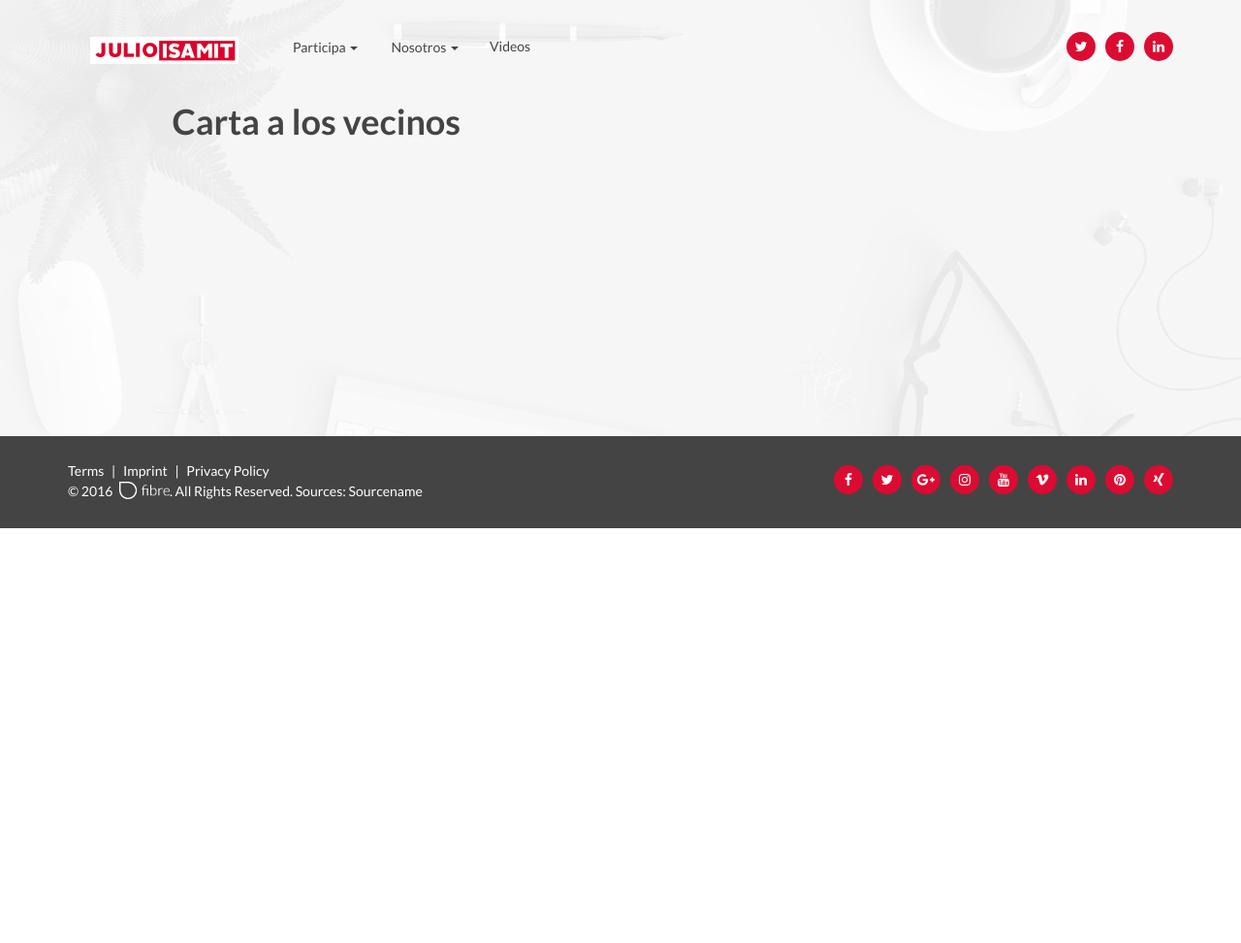
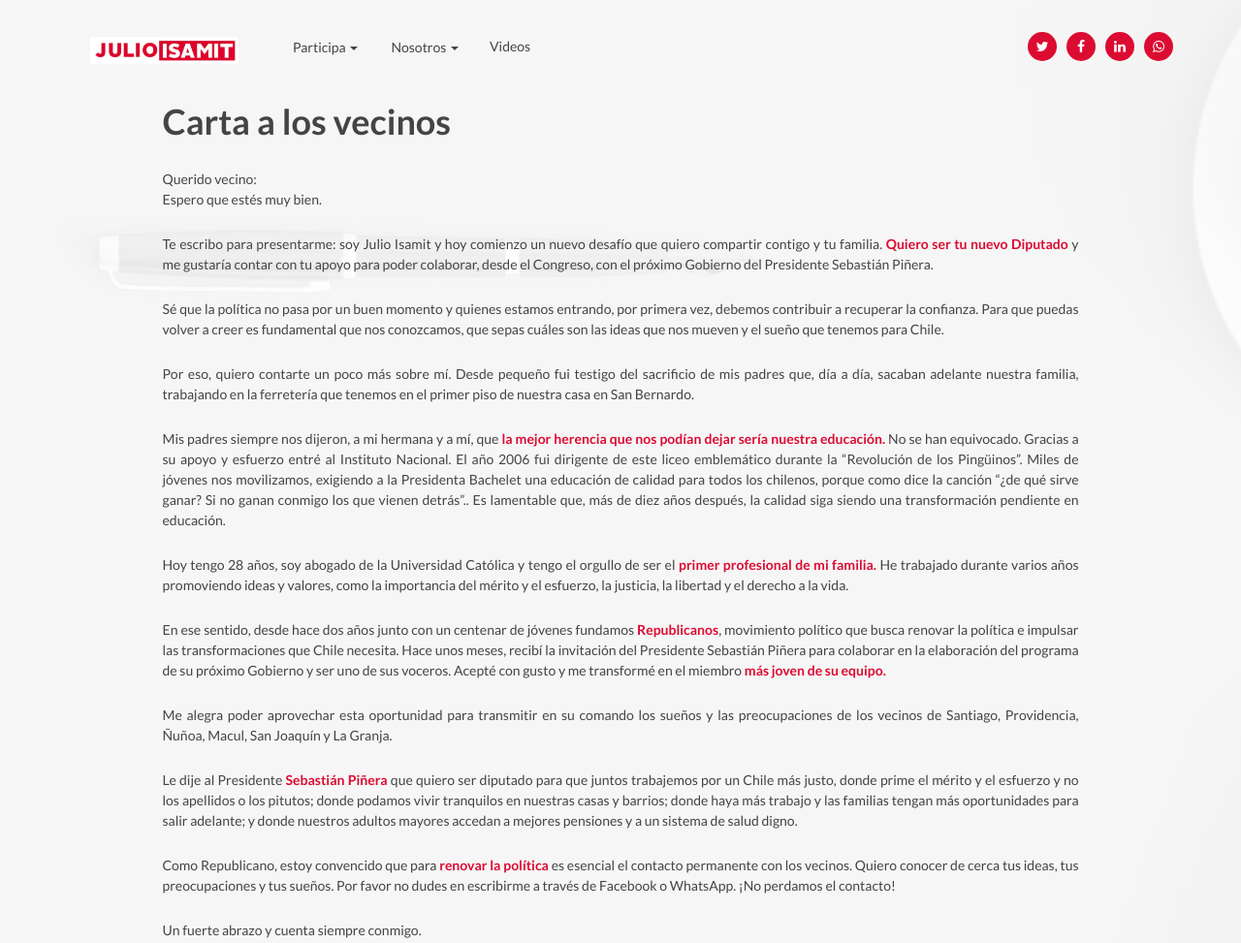
Before and after one commit to samarti/landing-julio-isamit, a plain HTML site: page carta.html in a window 1280 px wide. Shown: the top 973 px of the page at 97% size. Before the commit the page ends 800 px from the top, so only its background shows below. Drawn offline with Linux system fonts and the light colour scheme.

Commit message:
Format, links, whatsapp social

```diff
--- a/carta.html
+++ b/carta.html
@@ -32,28 +32,8 @@
       <link rel="stylesheet" href="css/color/red.css"/>
       <link rel="stylesheet" href="css/custom.css">
       <link rel="stylesheet" href="css/margins.css">
-    <!-- Color CSS -->
-    <!--
-      <link rel="stylesheet" href="css/color/turquoise.css"/>
-      <link rel="stylesheet" href="css/color/green-light.css"/>
-      <link rel="stylesheet" href="css/color/green.css"/>
-      <link rel="stylesheet" href="css/color/blue-dark.css"/>
-      <link rel="stylesheet" href="css/color/violet.css"/>
-      <link rel="stylesheet" href="css/color/violet-red.css"/>
-      <link rel="stylesheet" href="css/color/pink.css"/>
-
-      <link rel="stylesheet" href="css/color/orange.css"/>
-      <link rel="stylesheet" href="css/color/yellow.css"/>
-      <link rel="stylesheet" href="css/color/gold.css"/>
-      -->
       <!-- Responsive CSS -->
       <link rel="stylesheet" href="css/responsive.css">
-    <!-- HTML5 shim and Respond.js for IE8 support of HTML5 elements and media queries -->
-    <!-- WARNING: Respond.js doesn't work if you view the page via file:// -->
-    <!--[if lt IE 9]>
-    <script src="https://oss.maxcdn.com/html5shiv/3.7.2/html5shiv.min.js"></script>
-    <script src="https://oss.maxcdn.com/respond/1.4.2/respond.min.js"></script>
-    <![endif]-->
    </head>
    <body data-target="#main-navbar">
       <!-- Preloader -->
@@ -83,7 +63,7 @@
                      <span></span>
                      </button>
                      <!-- Logo -->
-              <a href="#page" class="navbar-brand logo-color smooth-scroll"><span></span></a>
+                     <a href="index.html" class="navbar-brand logo-color smooth-scroll"><span></span></a>
                   </div>
                   <!-- /End Navbar hero -->
                   <div class="collapse navbar-collapse-md" id="navbar-collapse">
@@ -131,6 +111,11 @@
                                  href="https://www.linkedin.com/"
                                  target="_blank"><i
                                  class="fa fa-linkedin"></i></a></li>
+                              <li><a class="btn-circle btn-circle-sm btn-color"
+                                 data-placement="bottom"
+                                 data-toggle="tooltip" title="+56 9 54943561">
+                                 <i class="fa fa-whatsapp"></i></a>
+                              </li>
                            </ul>
                         </li>
                      </ul>
@@ -151,7 +136,20 @@
             <div class="container wrapper-h-xs-lg reveal-bottom-opacity">
                <div class="row vert-middle-sm">
                   <div class="col-sm-10 text-center-sm wrapper-v-lg julio-wiki">
-              <h1 class="m-l-sm">Carta a los vecinos</h1>
+                     <h1 class="">Carta a los vecinos</h1>
+                     Querido vecino:
+                     <p>Espero que estés muy bien. </p>
+                     <p>Te escribo para presentarme: soy Julio Isamit y hoy comienzo un nuevo desafío que quiero compartir contigo y tu familia. <span class="red"/>Quiero ser tu nuevo Diputado</span> y me gustaría contar con tu apoyo para poder colaborar, desde el Congreso, con el próximo Gobierno del Presidente Sebastián Piñera.</p>
+                     <p>Sé que la política no pasa por un buen momento y quienes estamos entrando, por primera vez, debemos contribuir a recuperar la confianza. Para que puedas volver a creer es fundamental que nos conozcamos, que sepas cuáles son las ideas que nos mueven y el sueño que tenemos para Chile. </p>
+                     <p>Por eso, quiero contarte un poco más sobre mí. Desde pequeño fui testigo del sacrificio de mis padres que, día a día,  sacaban adelante nuestra familia, trabajando en la ferretería que tenemos en el primer piso de nuestra casa en San Bernardo. </p>
+                     <p>Mis padres siempre nos dijeron, a mi hermana y a mí, que <span class="red">la mejor herencia que nos podían dejar sería nuestra educación.</span> No se han equivocado. Gracias a su apoyo y esfuerzo entré al Instituto Nacional. El año 2006 fui dirigente de este liceo emblemático durante la “Revolución de los Pingüinos”. Miles de jóvenes nos movilizamos, exigiendo a la Presidenta Bachelet una educación de calidad para todos los chilenos, porque como dice la canción “¿de qué sirve ganar? Si no ganan conmigo los que vienen detrás”..  Es lamentable que, más de diez años después, la calidad siga siendo una transformación pendiente en educación.</p>
+                     <p>Hoy tengo 28 años, soy abogado de la Universidad Católica y tengo el orgullo de ser el <span class="red">primer profesional de mi familia.</span> He trabajado durante varios años promoviendo ideas y valores, como la importancia del mérito y el esfuerzo, la justicia, la libertad y el derecho a la vida.</p>
+                     <p>En ese sentido, desde hace dos años junto con un centenar de jóvenes fundamos <a href="http://republicanoschile.cl" class="red">Republicanos</a>, movimiento político que busca renovar la política e impulsar las transformaciones que Chile necesita. Hace unos meses, recibí la invitación del Presidente Sebastián Piñera para colaborar en la elaboración del programa de su próximo Gobierno y ser uno de sus voceros. Acepté con gusto y me transformé en el miembro <span class="red">más joven de su equipo.</span></p>
+                     <p>Me alegra poder aprovechar esta oportunidad para transmitir en su comando los sueños y las preocupaciones de los vecinos de Santiago, Providencia, Ñuñoa, Macul, San Joaquín y La Granja.</p>
+                     <p>Le dije al Presidente <span class="red">Sebastián Piñera</span> que quiero ser diputado para que juntos trabajemos por un Chile más justo, donde prime el mérito y el esfuerzo y no los apellidos o los pitutos; donde podamos vivir tranquilos en nuestras casas y barrios; donde haya más trabajo y las familias tengan más oportunidades para salir adelante; y donde nuestros adultos mayores accedan a mejores pensiones y a un sistema de salud digno. </p>
+                     <p>Como Republicano, estoy convencido que para <span class="red">renovar la política</span> es esencial el contacto permanente con los vecinos. Quiero conocer de cerca tus ideas, tus preocupaciones y tus sueños. Por favor no dudes en escribirme a través de Facebook o WhatsApp. ¡No perdamos el contacto!</p>
+                     <p>Un fuerte abrazo y cuenta siempre conmigo. </p>
+                     <img class="sign-image" src="images/firma.svg">
                   </div>
                </div>
             </div>
@@ -163,58 +161,37 @@
             <div class="container">
                <div class="row">
                   <!-- Company Details -->
-            <div class="col-md-6 wrapper-v-sm text-center-md">
+                  <div class="col-xs-6 wrapper-v-sm text-center-md">
                      <p class="text-light">
-                <a class="link-white" href="#">Terms</a>
-                <span class="separator">|</span>
-                <a class="link-white" href="#">Imprint</a>
-                <span class="separator">|</span>
-                <a class="link-white" href="#">Privacy
-                Policy</a><br>
-                © 2016 <img src="images/logo-white.png" alt="..." class="logo-wrapper"
-                  height="18">.
-                All Rights Reserved. Sources: <a class="link-white"
-                  href="http://www.fotolia.com/" target="_blank"
+                        © 2017 | <a class="link-white"
+                           href="http://www.republicanoschile.cl/" target="_blank"
                            data-placement="top"
-                  data-toggle="tooltip" title="&copy; name1
-                  &copy; name2
-                  &copy; name3
-                  &copy; name4">Sourcename</a>
+                           data-toggle="tooltip" title="&copy; Santiago Martí">Republicanos Chile</a>
+                        </br>Todos los derechos reservados.
                      </p>
                   </div>
                   <!-- /End Company Details -->
                   <!-- Buttons Social -->
-            <div class="col-md-6 wrapper-v-sm text-right text-center-md">
+                  <div class="col-xs-6 wrapper-v-sm text-right text-center-md">
                      <ul class="social">
-                <li>
-                  <a class="btn-circle btn-circle-sm btn-color" href="https://facebook.com/"
+                        <li><a class="btn-circle btn-circle-sm btn-color" href="https://twitter.com/"
+                           target="_blank"><i
+                           class="fa fa-twitter"></i></a>
+                        </li>
+                        <li><a class="btn-circle btn-circle-sm btn-color"
+                           href="https://www.facebook.com/"
                            target="_blank"><i
                            class="fa fa-facebook"></i></a>
                         </li>
-                <li><a class="btn-circle btn-circle-sm btn-color" href="https://twitter.com/"
-                  target="_blank"><i
-                  class="fa fa-twitter"></i></a></li>
-                <li><a class="btn-circle btn-circle-sm btn-color" href="https://plus.google.com/"
-                  target="_blank"><i
-                  class="fa fa-google-plus"></i></a></li>
-                <li><a class="btn-circle btn-circle-sm btn-color" href="https://instagram.com/"
-                  target="_blank"><i
-                  class="fa fa-instagram"></i></a></li>
-                <li><a class="btn-circle btn-circle-sm btn-color" href="https://youtube.com/"
-                  target="_blank"><i
-                  class="fa fa-youtube"></i></a></li>
-                <li><a class="btn-circle btn-circle-sm btn-color" href="https://vimeo.com/"
-                  target="_blank"><i
-                  class="fa fa-vimeo"></i></a></li>
-                <li><a class="btn-circle btn-circle-sm btn-color" href="https://www.linkedin.com/"
+                        <li><a class="btn-circle btn-circle-sm btn-color"
+                           href="https://www.linkedin.com/"
                            target="_blank"><i
                            class="fa fa-linkedin"></i></a></li>
-                <li><a class="btn-circle btn-circle-sm btn-color" href="https://www.pinterest.com/"
-                  target="_blank"><i
-                  class="fa fa-pinterest"></i></a></li>
-                <li><a class="btn-circle btn-circle-sm btn-color" href="https://www.xing.com/"
-                  target="_blank"><i
-                  class="fa fa-xing"></i></a></li>
+                        <li><a class="btn-circle btn-circle-sm btn-color"
+                           data-placement="top"
+                           data-toggle="tooltip" title="+56 9 54943561">
+                           <i class="fa fa-whatsapp"></i></a>
+                        </li>
                      </ul>
                   </div>
                   <!-- /End Buttons Social -->
--- a/css/custom.css
+++ b/css/custom.css
@@ -73,3 +73,17 @@ div#slider figure {
   font-size: 0;
   animation: 30s slidy infinite;
 }
+
+p {
+  text-align: justify;
+  text-justify: inter-word;
+}
+
+.red {
+  color: #dc0b32;
+  font-weight: 600;
+}
+
+.sign-image {
+  max-width: 200px;
+}
```
Also changed, not shown: index.html (+11 -83 lines), perfil.html (+29 -45 lines), images/firma.svg (added). Lines whose indentation alone changed are shown as unchanged.
